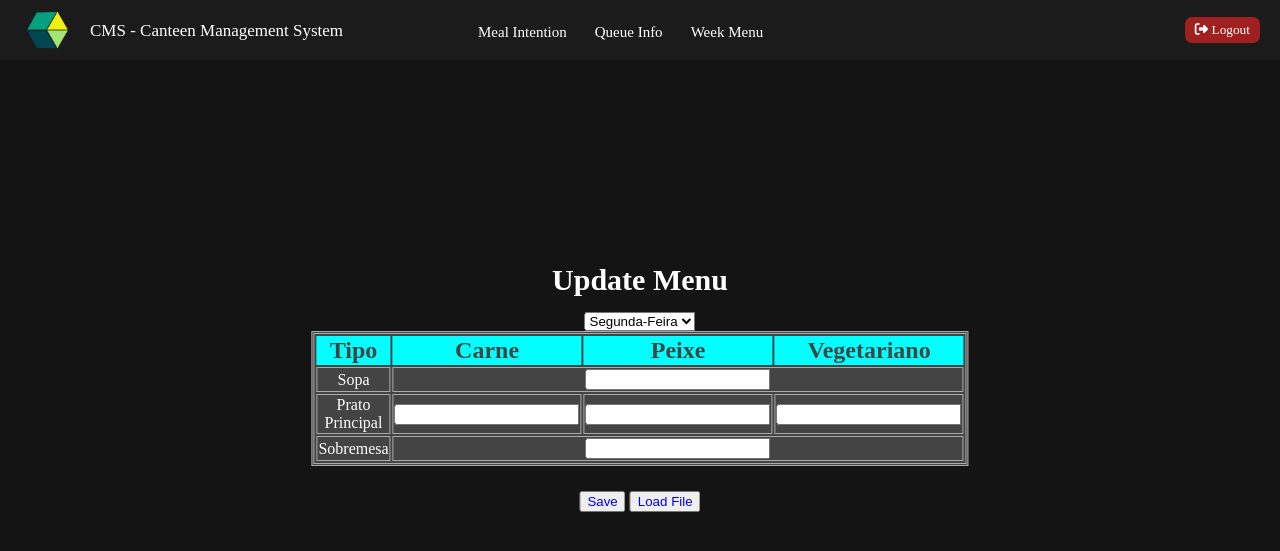
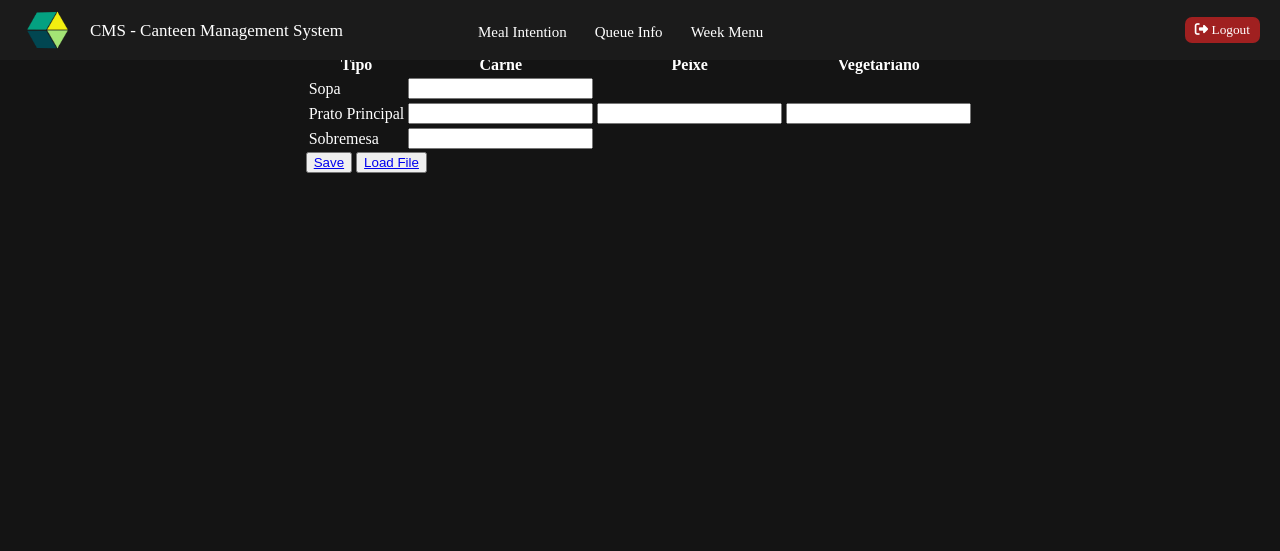
Before and after one commit to Asuryu/GPS, a Flask app: template src/templates/menuUpdate.html in a window 1280 px wide. Shown: the top 551 px of the page. Run offline with Flask 2, Linux system fonts and the light colour scheme; the template is opened without the code that fills it, so the values that code supplies are empty; data comes from the database, SQL or seed files in the repository; some libraries are stand-ins or nearby versions; some web fonts are replaced.

Commit message:
Styling updates

```diff
--- a/src/static/css/index.css
+++ b/src/static/css/index.css
@@ -52,15 +52,19 @@
     display: flex;
     flex-direction: row;
     align-items: center;
-    margin-left: 10%;
-    margin-right: 10%;
-    margin-top: 100px;
-    margin-bottom: 100px;
+    position: absolute;
+    top: 50%;
+    left: 50%;
+    transform: translate(-50%, -50%);
+    padding: 0 100px 0 100px;
 }
 
 .imageAndText .text {
-    margin-left: 5%;
-    margin-right: 5%;
+    padding: 0;
+    margin: 0;
+    margin-left: 50px;
+    min-width: 500px;
+    max-width: 500px;
 }
 
 .text p a{
--- a/src/static/css/login.css
+++ b/src/static/css/login.css
@@ -54,7 +54,7 @@
   width: 400px;
   display: flex;
   flex-direction: column;
-  background-color: #48f8031a;
+  background-color: #00000050;
   padding: 2%;
   border-radius: 7px;
 }
--- a/src/static/css/menuUpdate.css
+++ /dev/null
@@ -1,45 +0,0 @@
-.wrap{
-    position: absolute;
-    top: 50%;
-    left: 50%;
-    transform: translate(-50%, -50%);
-    display: flex;
-    flex-direction: column;
-    justify-content: center;
-    align-items: center;
-}
-
-.wrap h{
-    color: #fff;
-    text-align: center;
-    margin-bottom: 15px;
-}
-
-.content-table{
-    border-style: double;
-    border-color: #AAAAAA;
-    text-align: center;
-    background-color: #444444;
-
-}
-
-.content-table td{
-    border: 1px solid #AAAAAA
-}
-
-#first_row{
-    background-color: cyan;
-    color: #444444;
-    text-align: center;
-    font-size: 1.5em;
-}
-
-.btns{
-    margin: 25px;
-    display: inline-block;
-    text-align: center;
-}
-
-a {
-    text-decoration: none;
-}
```
Also changed, not shown: src/static/css/meal.css (deleted, +0 -132 lines).
